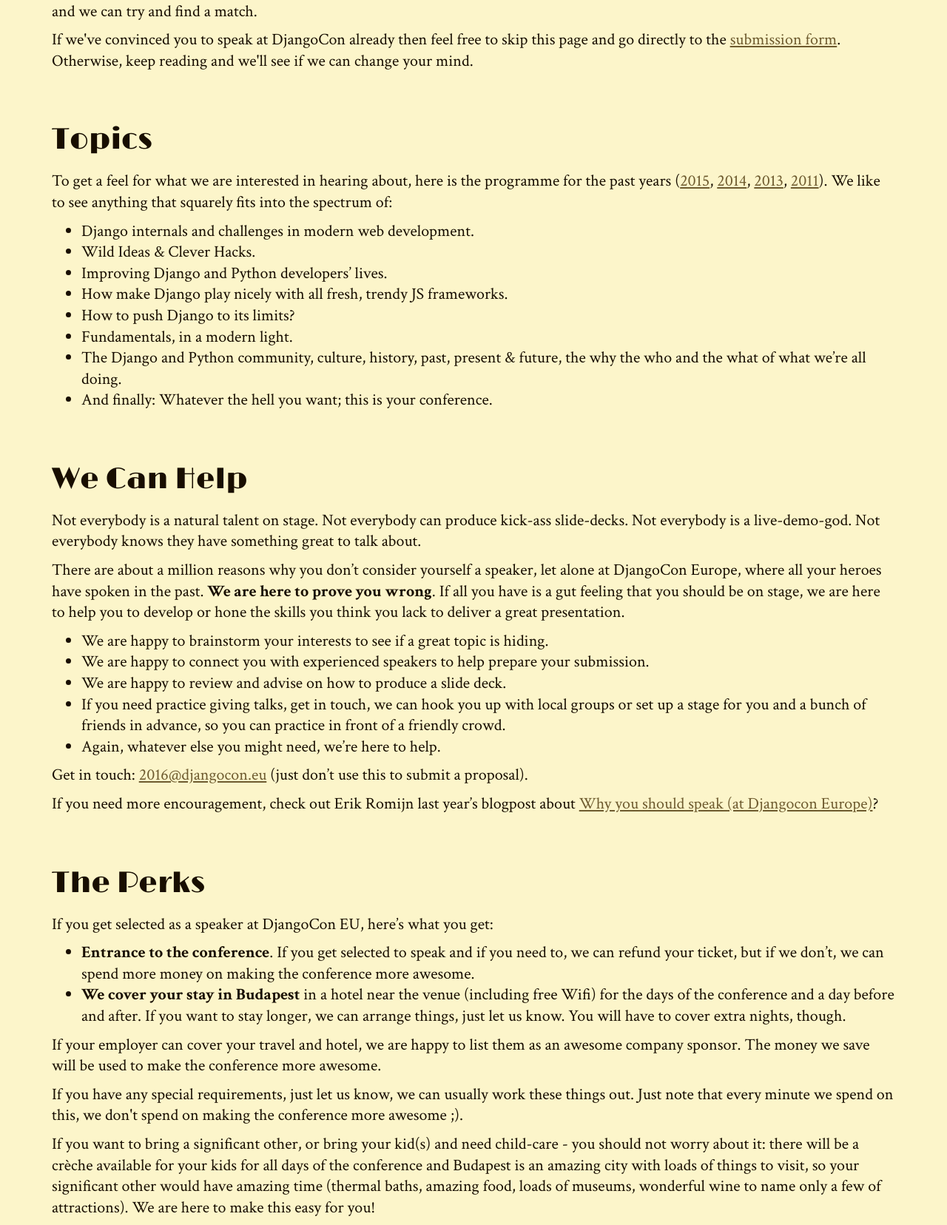
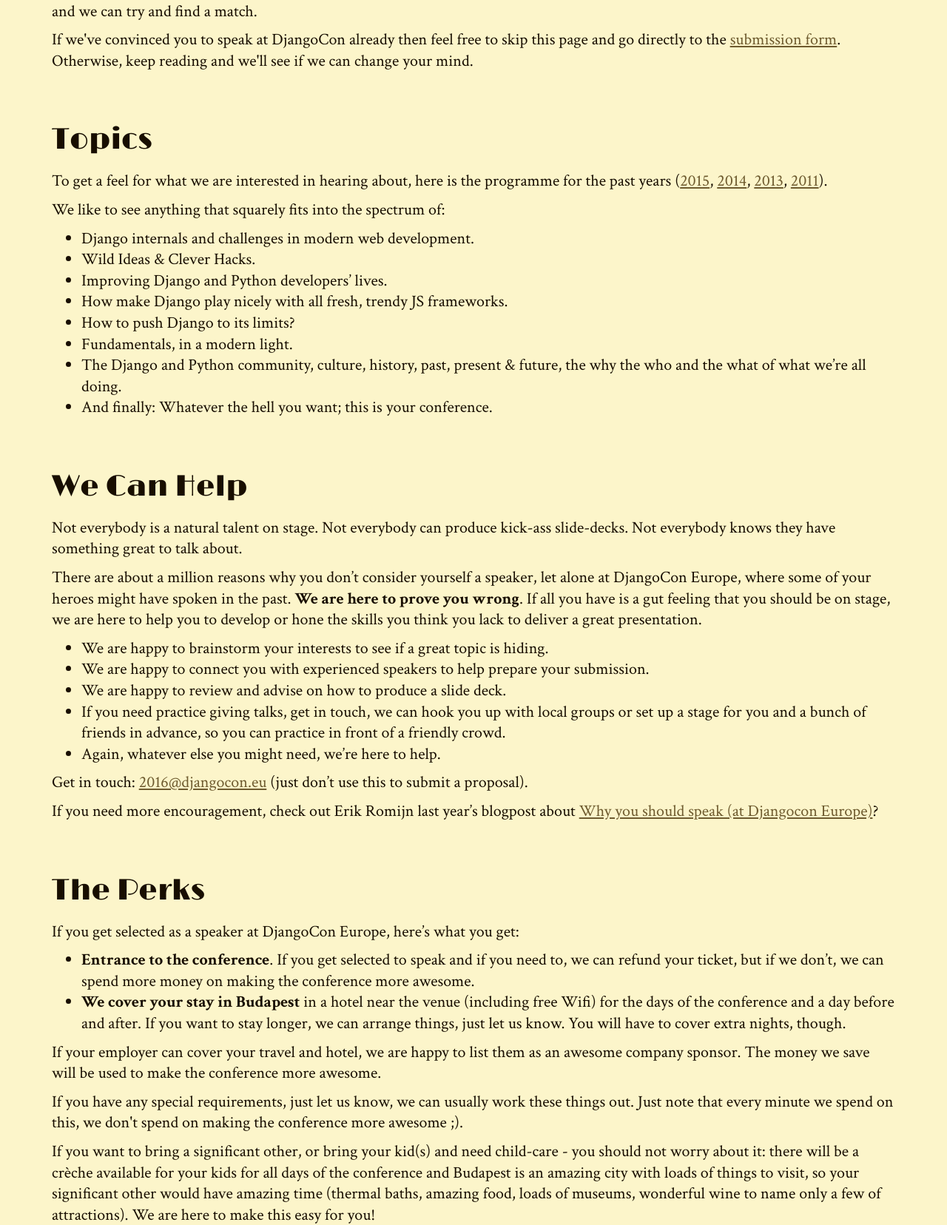
Before and after one commit to djangocon/2016.djangocon.eu, a Django app: page /cfp/ in a window 1280 px wide. Shown: the part 705-2361 px from the top of the page at 74% size. Run offline with Django 3.2, Linux system fonts and the light colour scheme; some libraries are stand-ins or nearby versions.

Commit message:
Tweaked some wording in CfP landing and fixed some markup

```diff
--- a/templates/cfp/landing.html
+++ b/templates/cfp/landing.html
@@ -19,6 +19,8 @@
     <h2>Topics</h2>
 
     <p>To get a feel for what we are interested in hearing about, here is the programme for the past years (<a href="http://2015.djangocon.eu/talks/">2015</a>, <a href="http://2014.djangocon.eu/talks/">2014</a>, <a href="http://2013.djangocon.eu/talks/">2013</a>, <a href="http://2011.djangocon.eu/schedule/">2011</a>).
+    </p>
+    <p>
     We like to see anything that squarely fits into the spectrum of:
     <ul>
         <li>Django internals and challenges in modern web development.</li>
@@ -37,10 +39,11 @@
 <section id="help" class="container">
     <h2>We Can Help</h2>
 
-    <p>Not everybody is a natural talent on stage. Not everybody can produce kick-ass slide-decks. Not everybody is a live-demo-god. Not everybody knows they have something great to talk about.</p>
+    <p>Not everybody is a natural talent on stage. Not everybody can produce kick-ass slide-decks. Not everybody knows they have something great to talk about.</p>
 
-    <p>There are about a million reasons why you don’t consider yourself a speaker, let alone at DjangoCon Europe, where all your heroes have spoken in the past. <strong>We are here to prove you wrong</strong>. If all you have is a gut feeling that you should be on stage, we are here to help you to develop or hone the skills you think you lack to deliver a great presentation.</p>
+    <p>There are about a million reasons why you don’t consider yourself a speaker, let alone at DjangoCon Europe, where some of your heroes might have spoken in the past. <strong>We are here to prove you wrong</strong>. If all you have is a gut feeling that you should be on stage, we are here to help you to develop or hone the skills you think you lack to deliver a great presentation.</p>
 
+    <p>
     <ul>
         <li>We are happy to brainstorm your interests to see if a great topic is hiding.</li>
         <li>We are happy to connect you with experienced speakers to help prepare your submission.</li>
@@ -48,6 +51,7 @@
         <li>If you need practice giving talks, get in touch, we can hook you up with local groups or set up a stage for you and a bunch of friends in advance, so you can practice in front of a friendly crowd.</li>
         <li>Again, whatever else you might need, we’re here to help.</li>
     </ul>
+    </p>
 
     <p>Get in touch: <a href="mailto:2016@djangocon.eu">2016@djangocon.eu</a> (just don’t use this to submit a proposal).</p>
 
@@ -58,11 +62,12 @@
 <section id="perks" class="container">
     <h2>The Perks</h2>
 
-    <p>If you get selected as a speaker at DjangoCon EU, here’s what you get:
+    <p>If you get selected as a speaker at DjangoCon Europe, here’s what you get:
     <ul>
         <li><strong>Entrance to the conference</strong>. If you get selected to speak and if you need to, we can refund your ticket, but if we don’t, we can spend more money on making the conference more awesome.</li>
         <li><strong>We cover your stay in Budapest</strong> in a hotel near the venue (including free Wifi) for the days of the conference and a day before and after. If you want to stay longer, we can arrange things, just let us know. You will have to cover extra nights, though.</li>
     </ul>
+    </p>
 
     <p>If your employer can cover your travel and hotel, we are happy to list them as an awesome company sponsor. The money we save will be used to make the conference more awesome.</p>
 
@@ -75,7 +80,7 @@
 <section id="process" class="container">
     <h2>The Selection Process</h2>
 
-    <p>Here’s roughly how we pick our talks:</p>
+    <p>Here’s roughly how we pick our talks:
     <ul>
         <li>Anonymize submissions, so we don’t bias against anything related to the submitting person.</li>
         <li>Two rounds of voting:
@@ -87,6 +92,7 @@
         <li>De-anonymize so we can (finally) bias against speaker details.</li>
         <li>…and a number of details that we make up as we go along.</li>
     </ul>
+    </p>
 
     <p>We expect 100-200 excellent submissions for 20-25 speaking slots.</p>
 </section>
```
